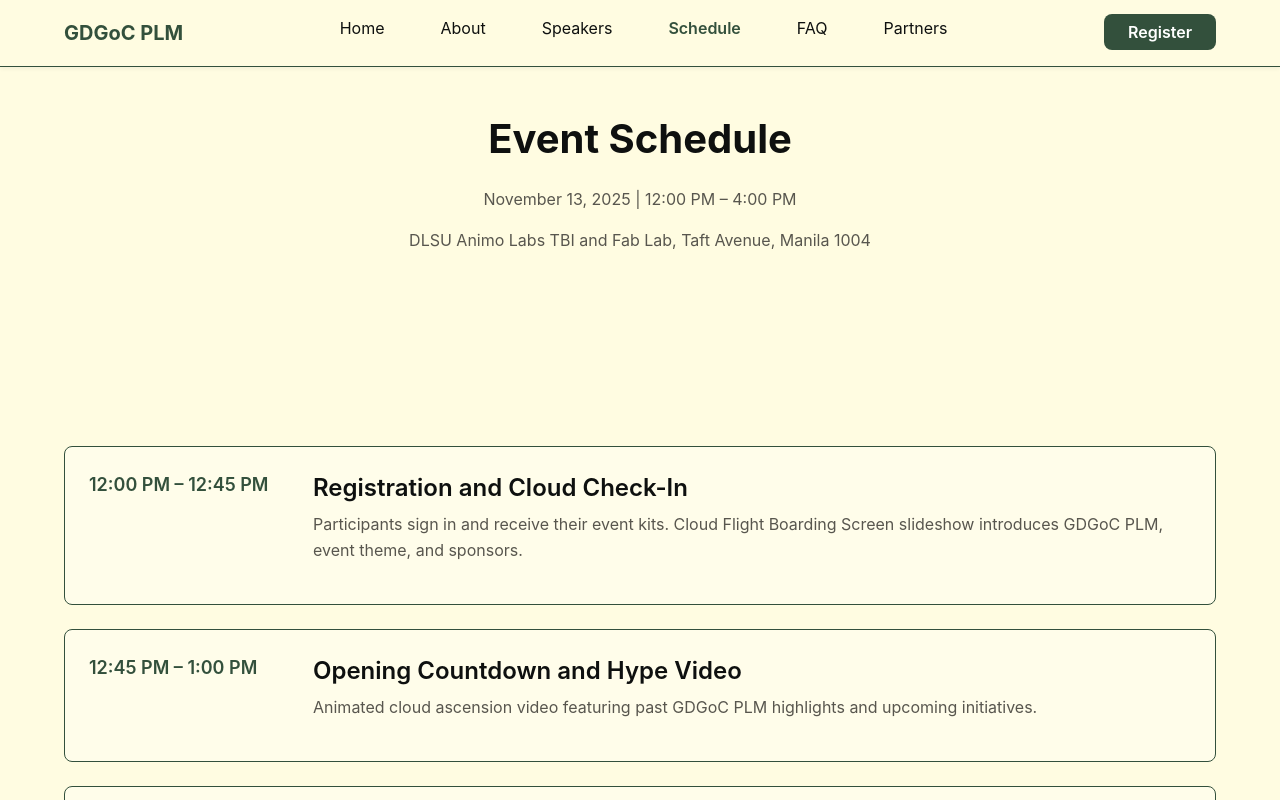
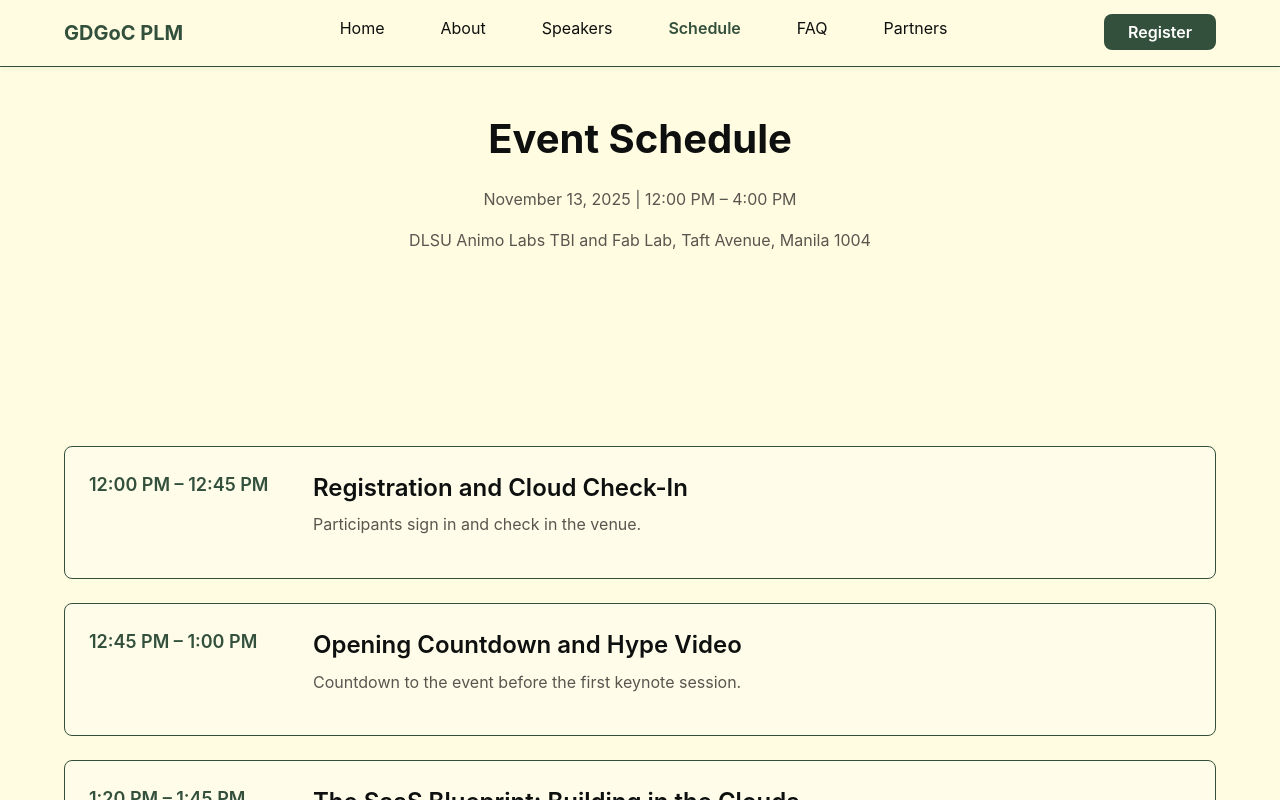
Before and after one commit to GDSC-PLM/gdg-phsw-2025, a Next.js app in the folder app/: page /schedule in a window 1280 px wide. Shown: the top 800 px of the page. Built offline with nearby package versions, Linux system fonts and the light colour scheme.

Commit message:
update: sched desc update

```diff
--- a/app/constants/schedule.ts
+++ b/app/constants/schedule.ts
@@ -9,13 +9,13 @@
     id: 'schedule-1',
     time: '12:00 PM – 12:45 PM',
     title: 'Registration and Cloud Check-In',
-    description: 'Participants sign in and receive their event kits. Cloud Flight Boarding Screen slideshow introduces GDGoC PLM, event theme, and sponsors.',
+    description: 'Participants sign in and check in the venue.',
   },
   {
     id: 'schedule-2',
     time: '12:45 PM – 1:00 PM',
     title: 'Opening Countdown and Hype Video',
-    description: 'Animated cloud ascension video featuring past GDGoC PLM highlights and upcoming initiatives.',
+    description: 'Countdown to the event before the first keynote session.',
   },
   {
     id: 'schedule-3',
```
